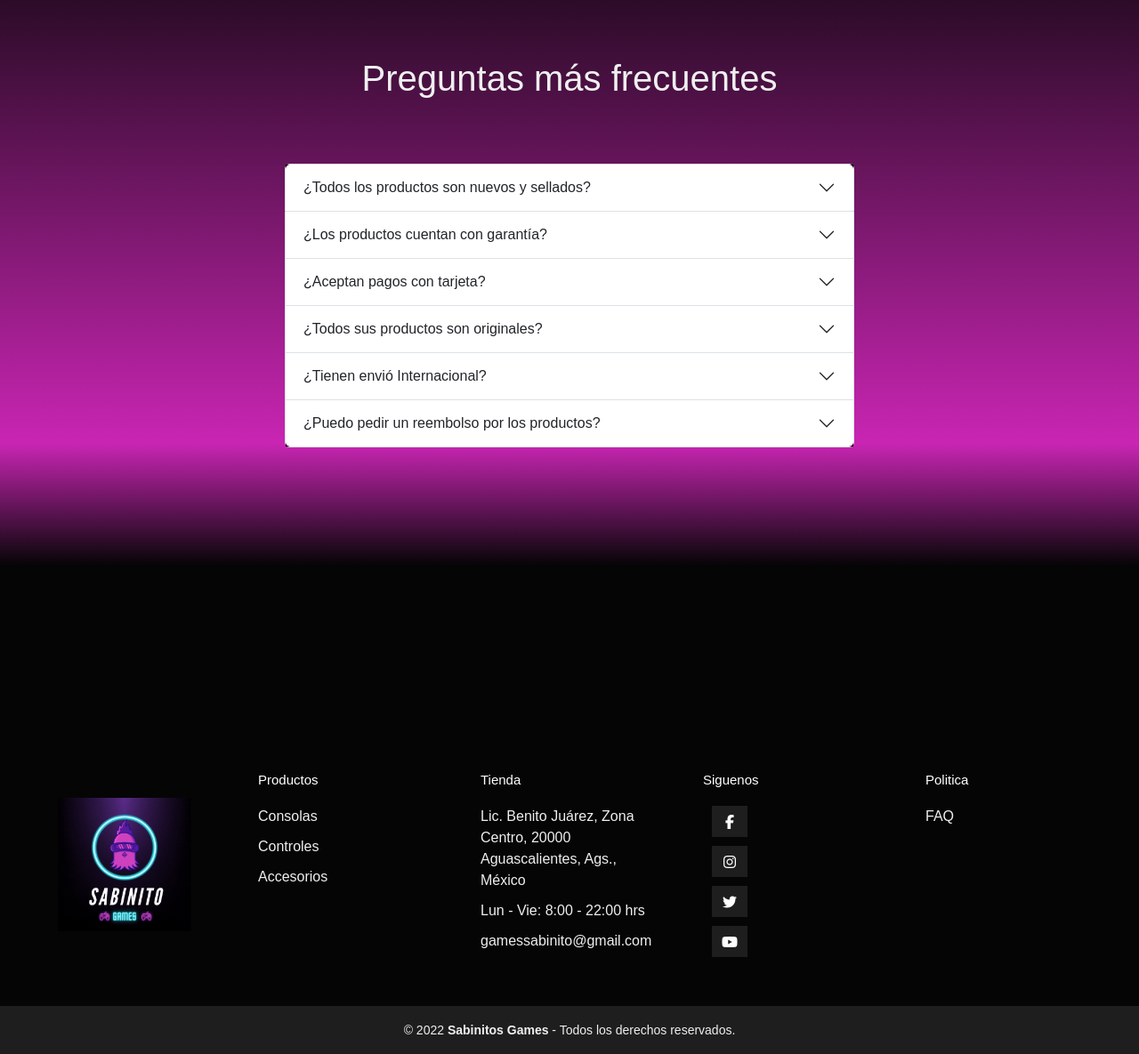
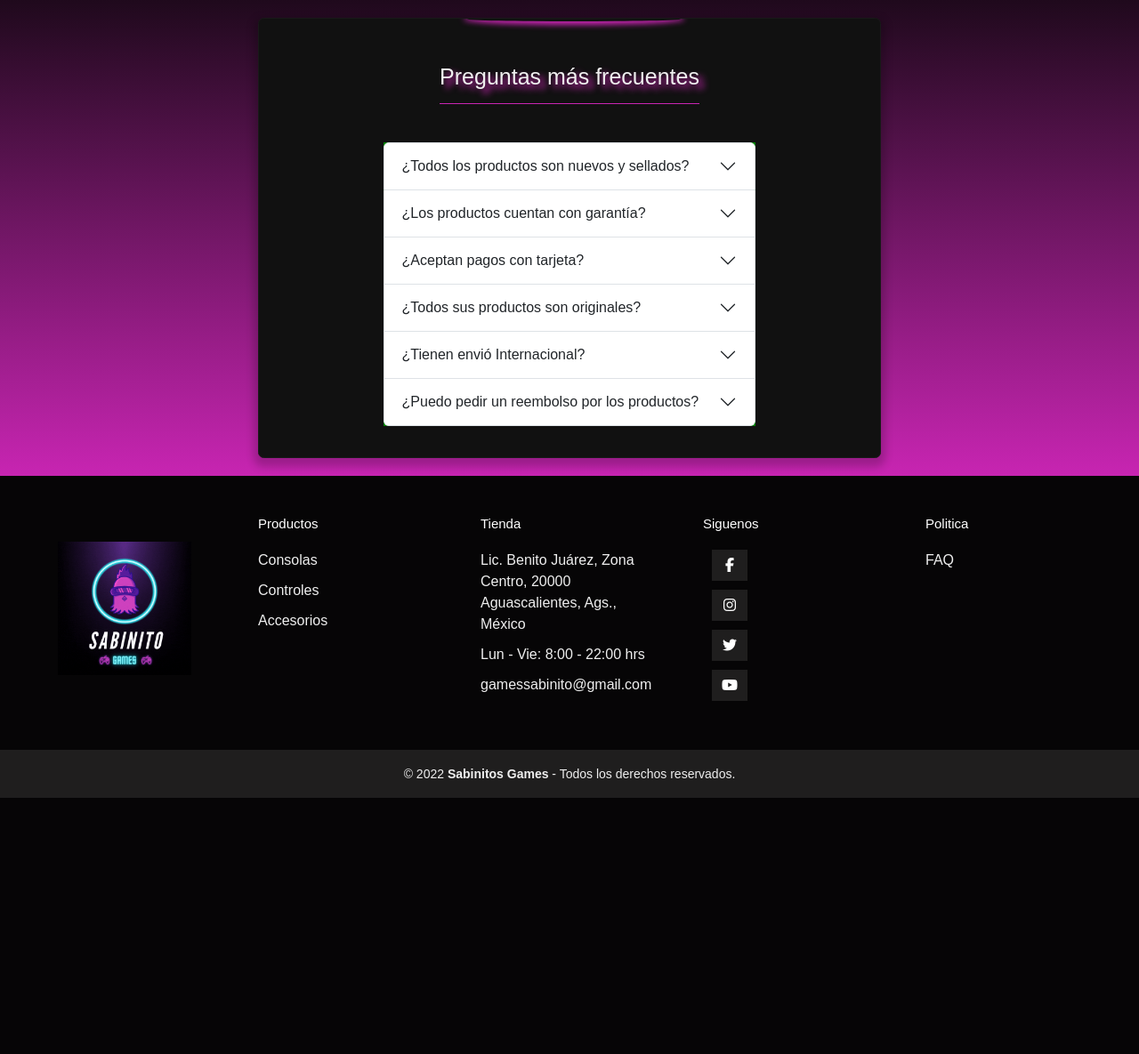
Before and after one commit to JetceMx/Proyecto-Final, a PHP site: page /Trabajos/php/Ayuda.php in a window 1280 px wide. Shown: the part 188-1373 px from the top of the page at 89% size. After the commit the page ends 1085 px from the top, so only its background shows below. Run offline with PHP 8.4, Linux system fonts and the light colour scheme; some libraries are stand-ins or nearby versions.

Commit message:
Formulario de registro y diseño de páginas

```diff
--- a/css/Style-Ayuda.css
+++ b/css/Style-Ayuda.css
@@ -7,24 +7,66 @@
 
 .Cuerpo{
     background: rgb(6,5,6);
-background: linear-gradient(180deg, rgba(6,5,6,1) 5%, rgba(201,37,179,1) 50%, rgba(6,5,6,1) 60%);
+background: linear-gradient(180deg, rgba(6,5,6,1) 10%, rgba(201,37,179,1) 67%, rgba(6,5,6,1) 60%);
 
 }
 
 .texto{
-
+    border-collapse: 5px;
     Background-color: transparent;
-    margin-left: 25%;
-    margin-right: 25%;
-    margin-bottom: 25%;
+    margin-left: 20%;
+    margin-right: 20%;
+    margin-bottom: 5%;
     margin-top: 5%;
+    background-color: green;
 }
 
 .titulo{
     margin-top: 5%;
+   text-shadow: 6px 5px 7px rgba(201,37,179,1);
 }
 
-.accordion .accordion-item .accordion-header{
-    background: rgb(6,5,6);
-    background: linear-gradient(180deg, rgba(6,5,6,1) 5%, rgba(201,37,179,1) 50%, rgba(6,5,6,1) 60%);
+.accordion-flush{
+    background-color: rgba(201,37,179,1);
 }
+
+
+
+
+
+@import "compass/css3";
+
+* { box-sizing: border-box; }
+
+form {
+ 	background:#111;
+  width:700px;
+  margin:20px auto;
+  border-radius:0.4em;
+  border:1px solid #191919;
+  overflow:hidden;
+  position:relative;
+  box-shadow: 0 5px 10px 5px rgba(0,0,0,0.2);
+}
+
+
+form:before {
+ 	content:"";
+  display:block;
+  position:absolute;
+  width: 240px;
+  height:5px;
+  border-radius:100%;
+  left:33.5%;
+  top:-2px;
+  box-shadow: 0 0 6px 4px rgba(201,37,179,1);
+}
+
+form h1 {
+  font-size:25px;
+  text-shadow:0 1px 0 black;
+  text-align:center;
+  padding:15px 0;
+  border-bottom:1px solid rgba(201,37,179,1);
+  position:relative;
+}
--- a/php/Ayuda.php
+++ b/php/Ayuda.php
@@ -21,7 +21,11 @@
 
 <body class="Cuerpo">
 
-    <div class="ayuda">
+<form class="animate__animated animate__backInDown" method="POST" action="Registro.php">
+
+
+
+    <div class="ayuda ">
 
         <h1 class="titulo">Preguntas más frecuentes</h1>
 
@@ -91,6 +95,8 @@
         </div>
     </div>
 
+</form>
+
     <?php
     include "footer.php";
     ?>
```
Also changed, not shown: css/Style-Registro.css (added, +148 -0 lines), php/Registro-Front.php (added, +66 -0 lines).
